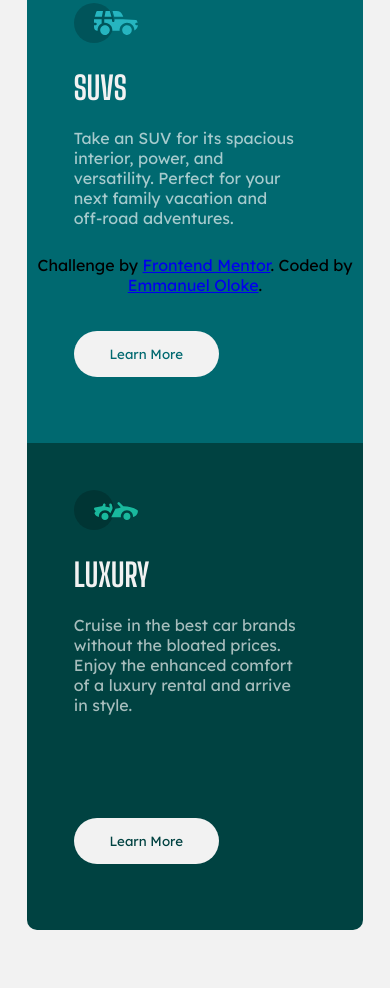
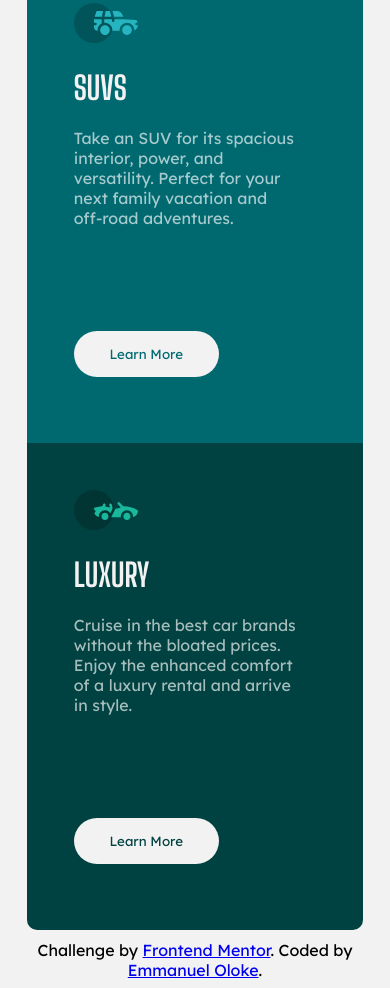
Before and after one commit to EmmanuelOloke/3-column-preview, a plain HTML site: page index.html in a window 390 px wide. Shown: the part 549-1537 px from the top of the page. Before the commit the page ends 1497 px from the top, so only its background shows below. Drawn offline with Linux system fonts and the light colour scheme.

Commit message:
sticky footer

```diff
--- a/index.html
+++ b/index.html
@@ -46,11 +46,13 @@
                 <button class="column-luxury-button">Learn More</button>
             </div>
         </div>
+
+
     </main>
 
-    <footer class="attribution">
+    <div class="attribution">
         Challenge by <a href="https://www.frontendmentor.io?ref=challenge" target="_blank">Frontend Mentor</a>. Coded by <a href="https://twitter.com/I_am_Pope" target="_blank">Emmanuel Oloke</a>.
-    </footer>
+    </div>
 </body>
 
 </html>
--- a/styles.css
+++ b/styles.css
@@ -224,7 +224,7 @@ body {
     .attribution {
         font-family: 'Lexend Deca', sans-serif;
         text-align: center;
-        position: fixed;
+        position: sticky;
         left: 0;
         bottom: 0;
         width: 100%;
```
